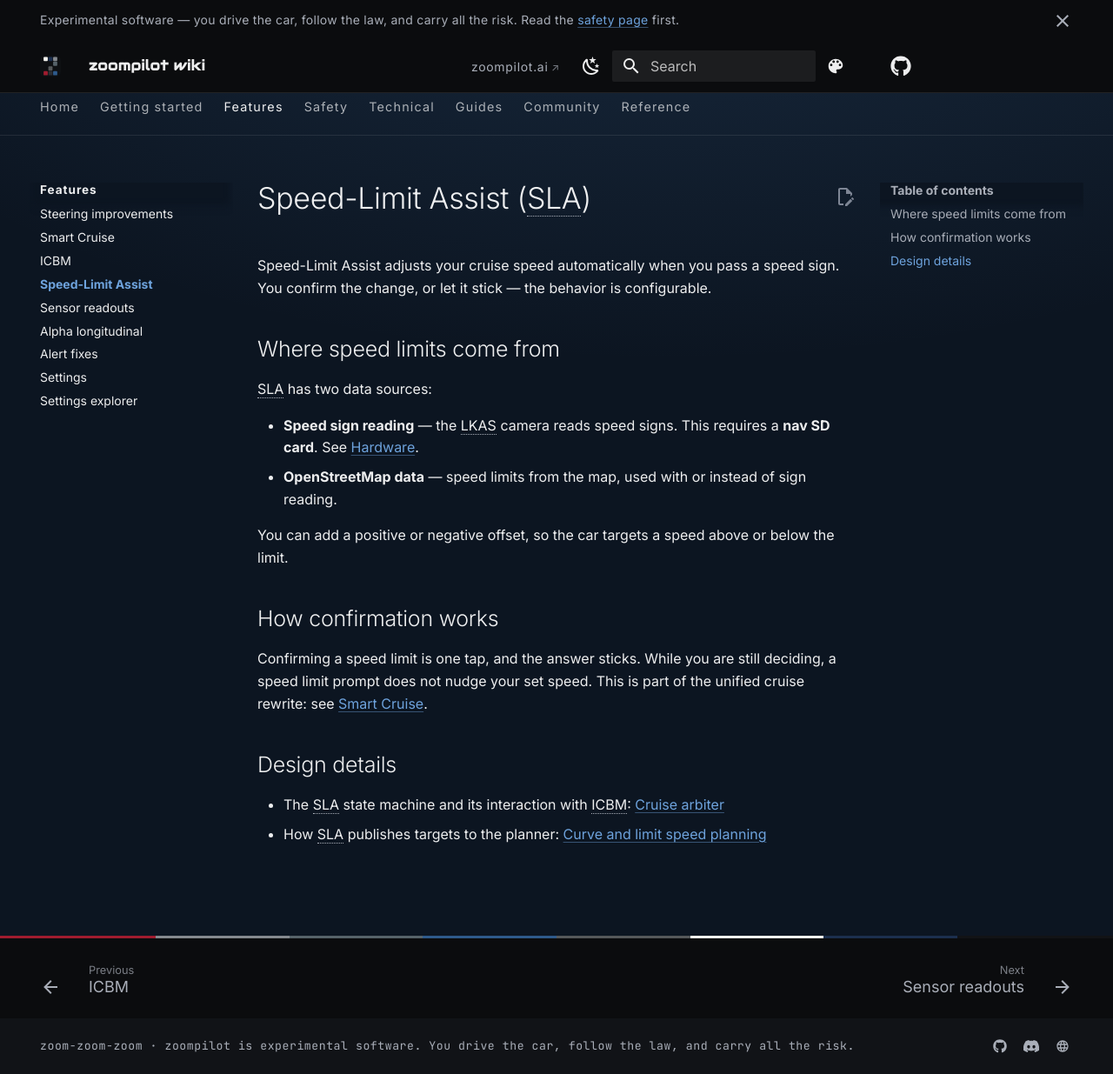
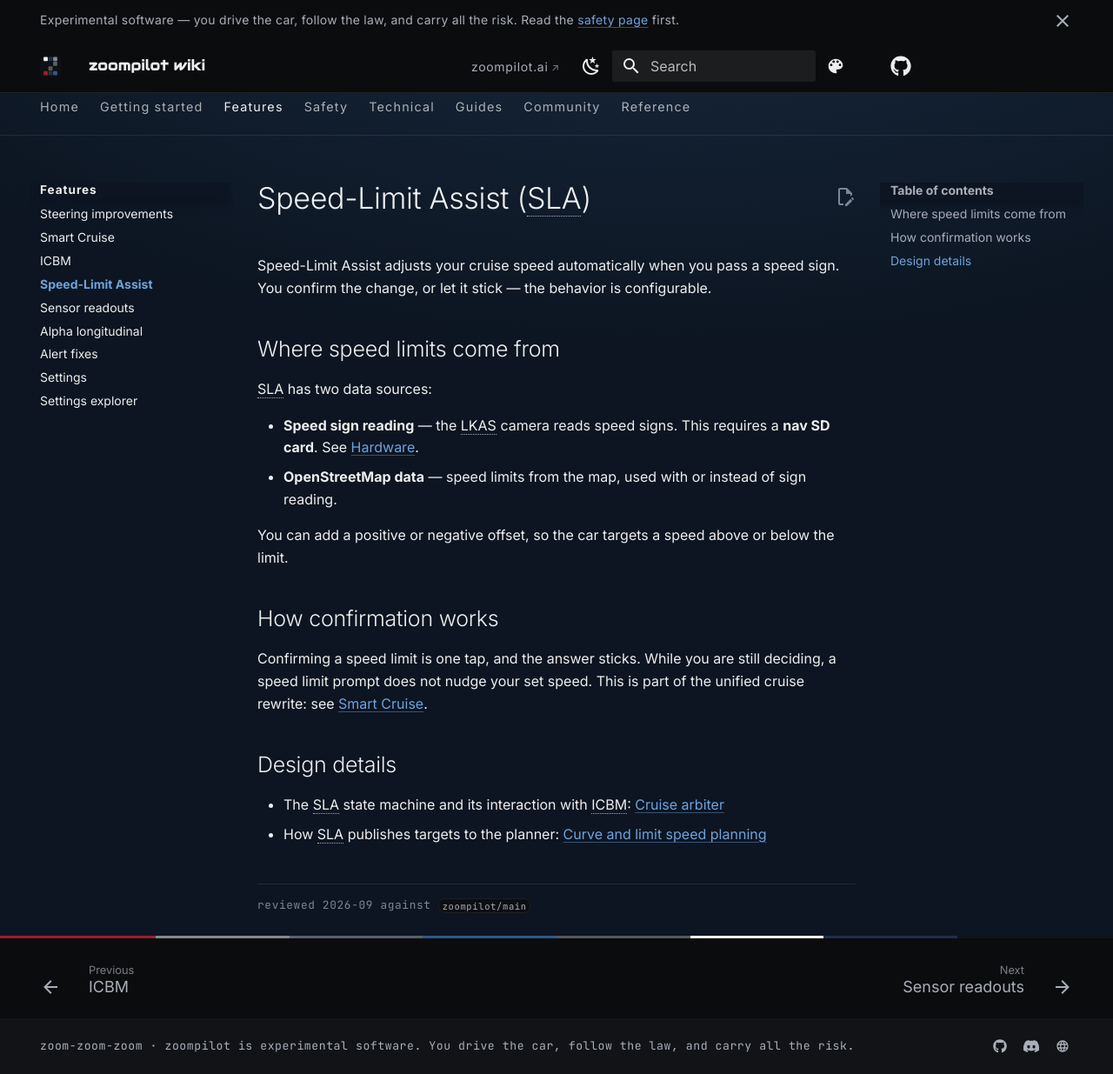
Before and after one commit to mzdnick/zoompilot-wiki, an MkDocs documentation site: the page built from docs/features/speed-limit-assist.md, in a window 1280 px wide and 1235 px high. Shown: the whole window at 87% size. Built offline with MkDocs 1.6.1 and Material for MkDocs 9.7.7, drawn with Linux system fonts in a browser that asks for light colours; comment, search, counter and statistics services are not loaded.

Commit message:
Features: reviewed stamps on SLA and alerts

```diff
--- a/docs/features/speed-limit-assist.md
+++ b/docs/features/speed-limit-assist.md
@@ -1,5 +1,6 @@
 ---
 title: Speed-Limit Assist
+reviewed: 2026-09
 ---
 
 # Speed-Limit Assist (SLA)
```
Also changed, not shown: docs/features/alerts.md (+1 -0 lines).
